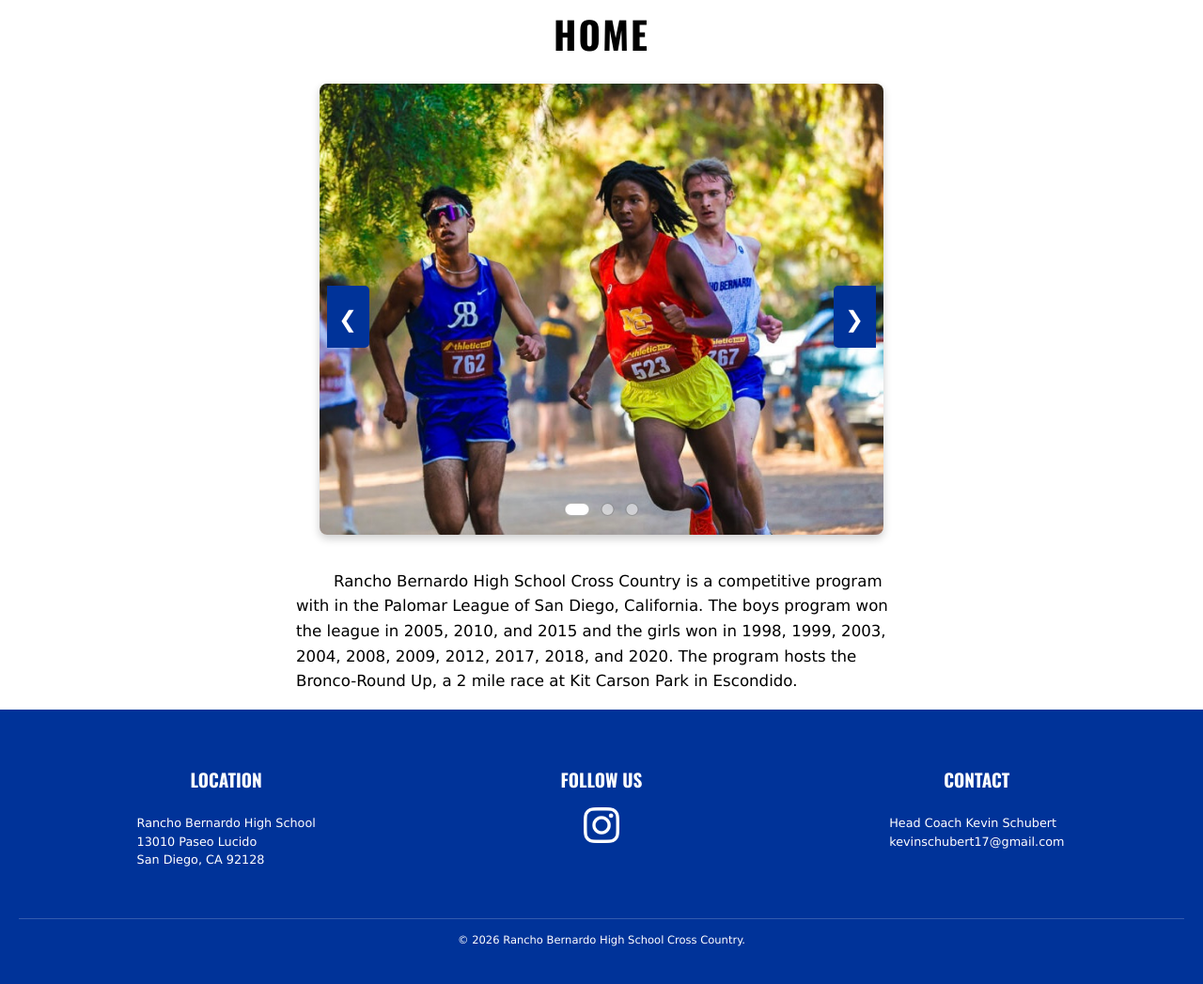
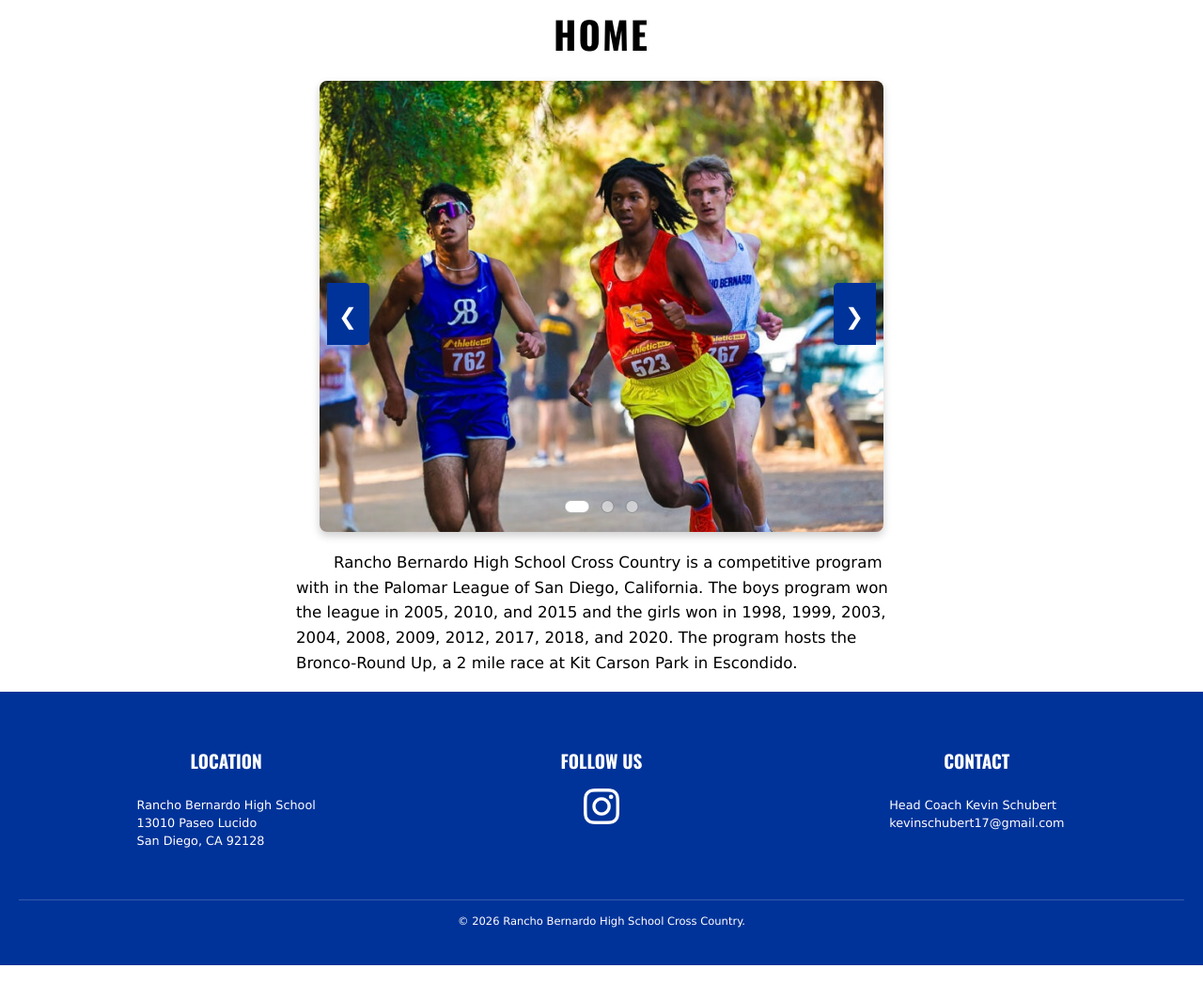
Before and after one commit to michael-fanning/RB-XC-Website, a PHP site: page / in a window 1280 px wide. Shown: the part 125-1172 px from the top of the page at 94% size. Run offline with PHP 8.4, Linux system fonts and the light colour scheme.

Commit message:
Update styles.css

```diff
--- a/styles.css
+++ b/styles.css
@@ -1,13 +1,7 @@
-html {
-    background-color: var(--rb-blue);
-}
-
-body {
-    background-color: white;
-    min-height: 100vh;
-    display: flex;
-    flex-direction: column;
-    margin: 0;
+html, body {
+    margin: 0 !important;
+    padding: 0 !important;
+    width: 100%;
 }
 
 :root {
```
